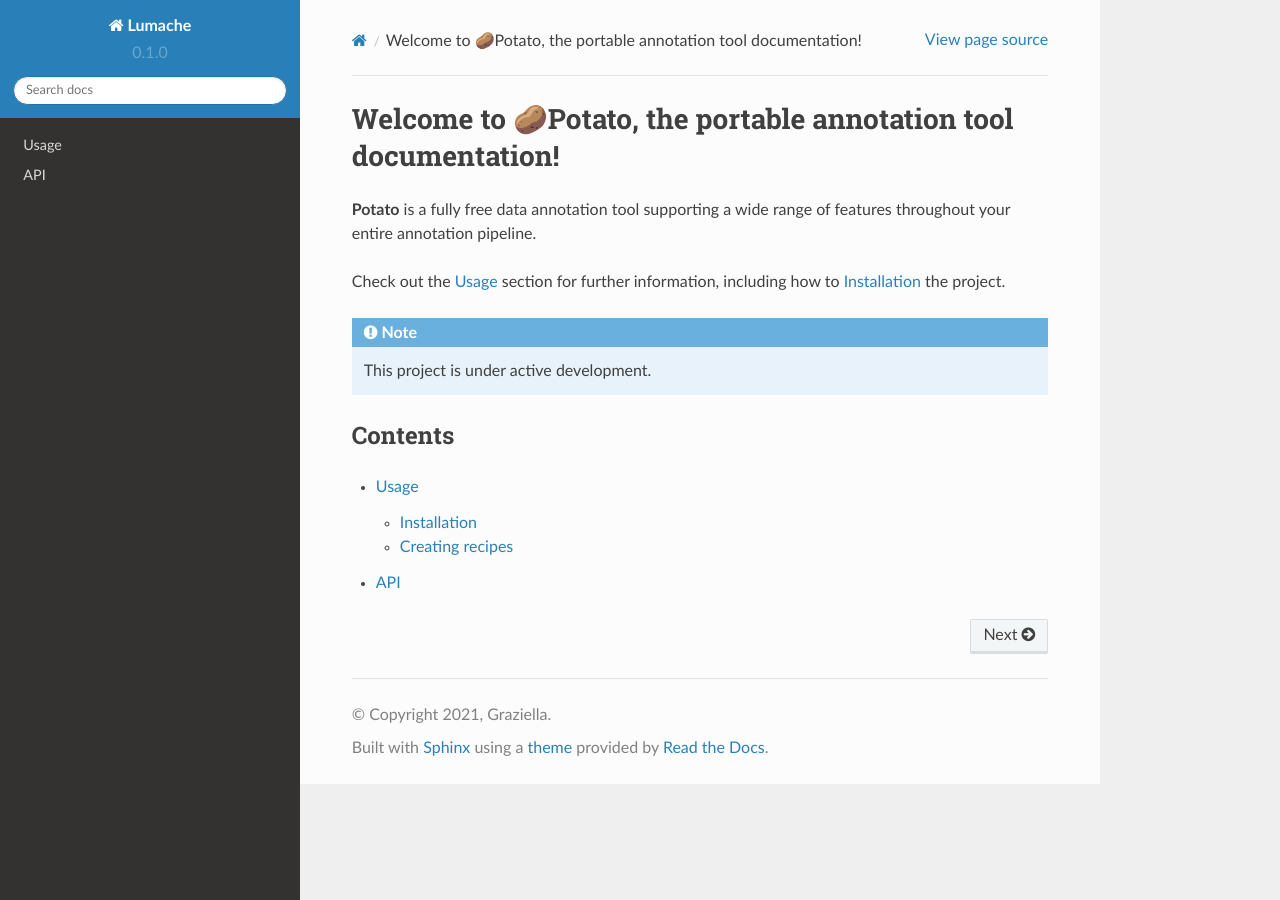
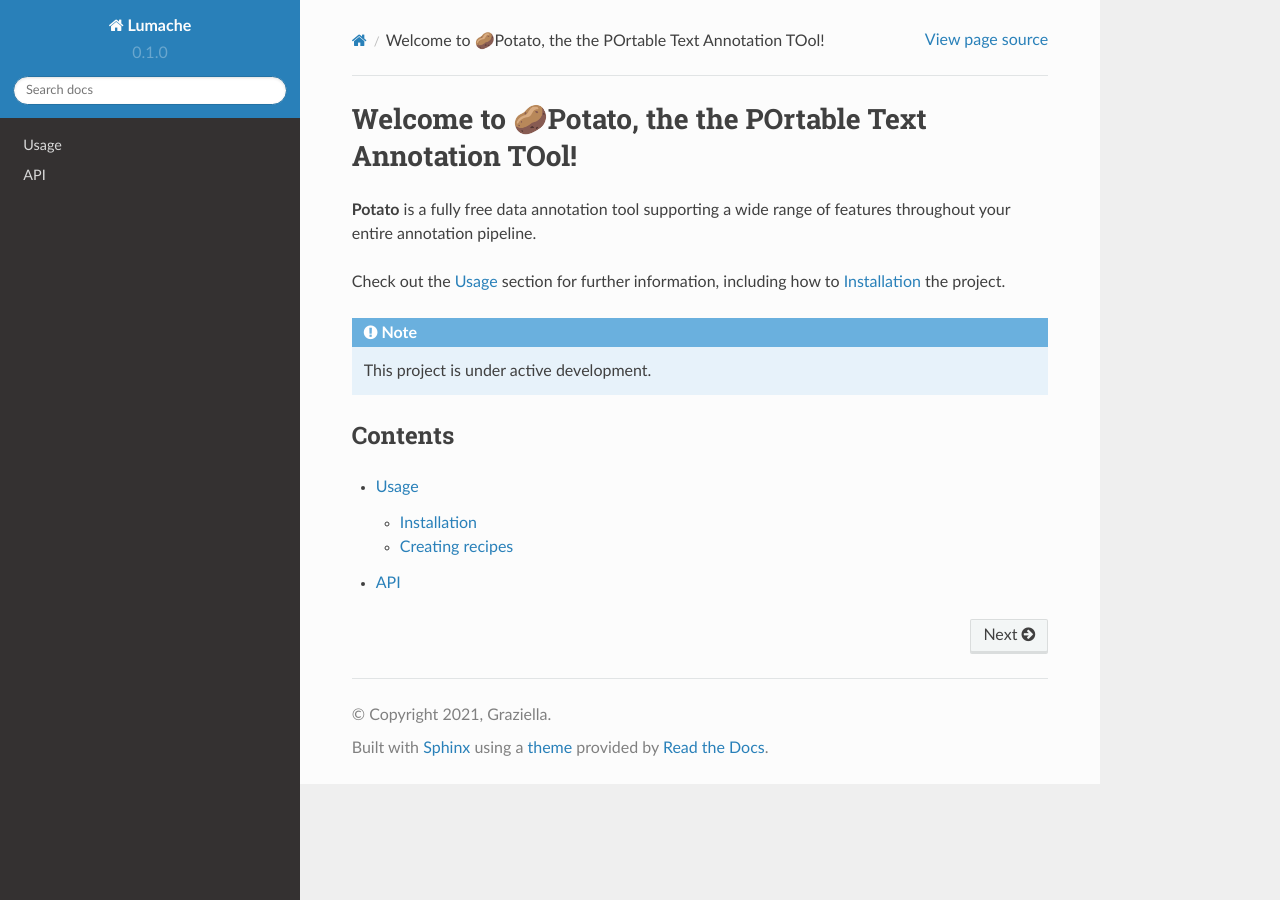
Before and after one commit to Jiaxin-Pei/potato-tutorial, a Sphinx documentation site: the page built from docs/source/index.rst, in a window 1280 px wide. Built offline with Sphinx 7.4.7 and the Read the Docs theme 2.0.0, drawn with Linux system fonts in a browser that asks for light colours.

Commit message:
Update index.rst

```diff
--- a/docs/source/index.rst
+++ b/docs/source/index.rst
@@ -1,4 +1,4 @@
-Welcome to 🥔Potato, the portable annotation tool documentation!
+Welcome to 🥔Potato, the the POrtable Text Annotation TOol!
 ===================================
 
 **Potato** is a fully free data annotation tool supporting a wide range of features throughout your
```
